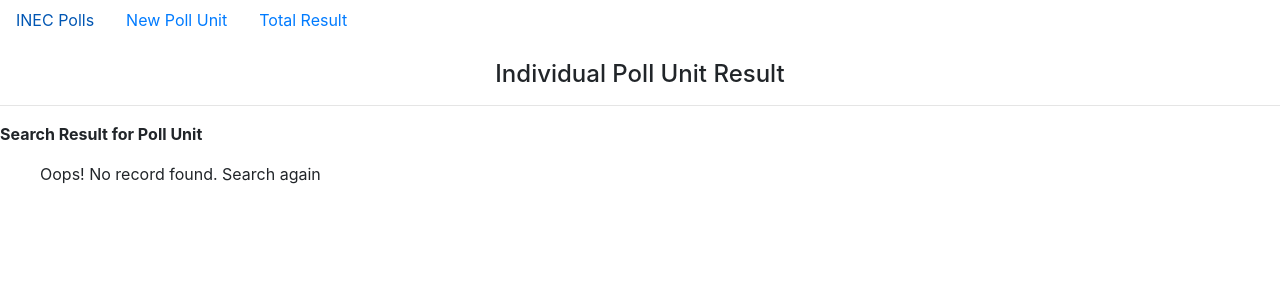
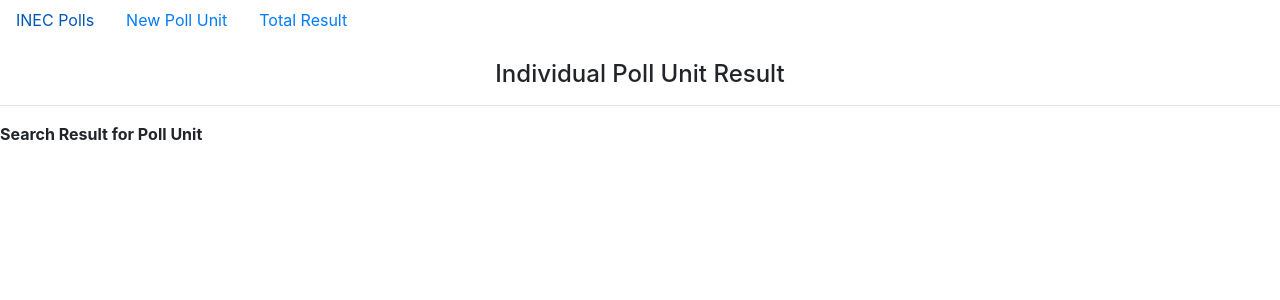
Before and after one commit to DPsalmist/bincom, a Django app: template polls/templates/polls/search_result.html in a window 1280 px wide. Shown: the top 300 px of the page. Run offline with Django 3.2, Linux system fonts and the light colour scheme; the template is opened without the code that fills it, so the values that code supplies are empty; some libraries are stand-ins or nearby versions.

Commit message:
Modify some things

```diff
--- a/polls/templates/polls/search_result.html
+++ b/polls/templates/polls/search_result.html
@@ -5,14 +5,14 @@
 <p><b>Search Result for Poll Unit</b></p>
 
 <ul>
-{% if object_list %}
+<!-- {% if object_list %} -->
   {% for result in object_list %}
     <li>
       {{ result }}
     </li>
   {% endfor %}
-{% else %}
-   <p>Oops! No record found. Search again</p>
-{% endif %}
+<!-- {% else %} -->
+<!--    <p>Oops! No record found. Search again</p> -->
+<!-- {% endif %}  -->
 </ul>
 {% endblock content %}
```
